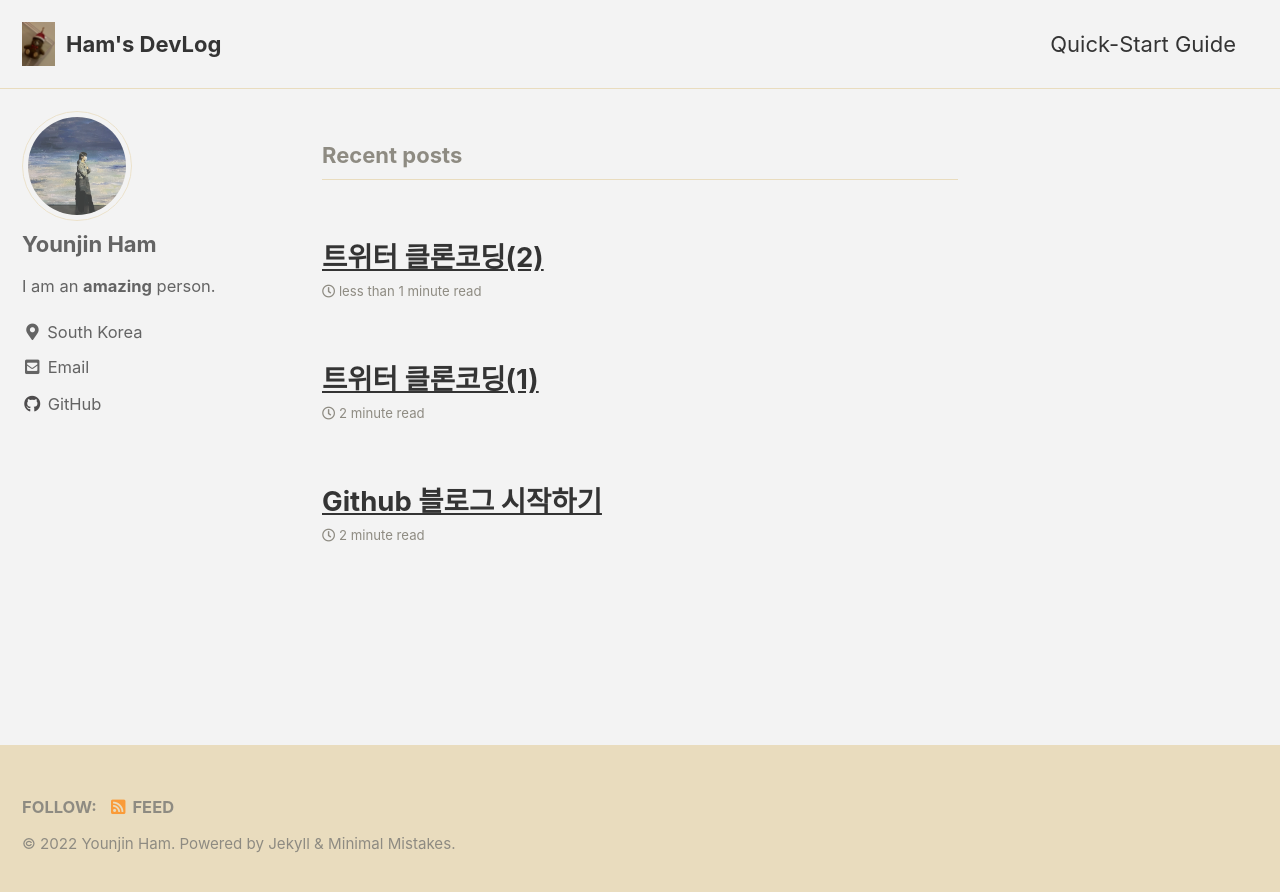
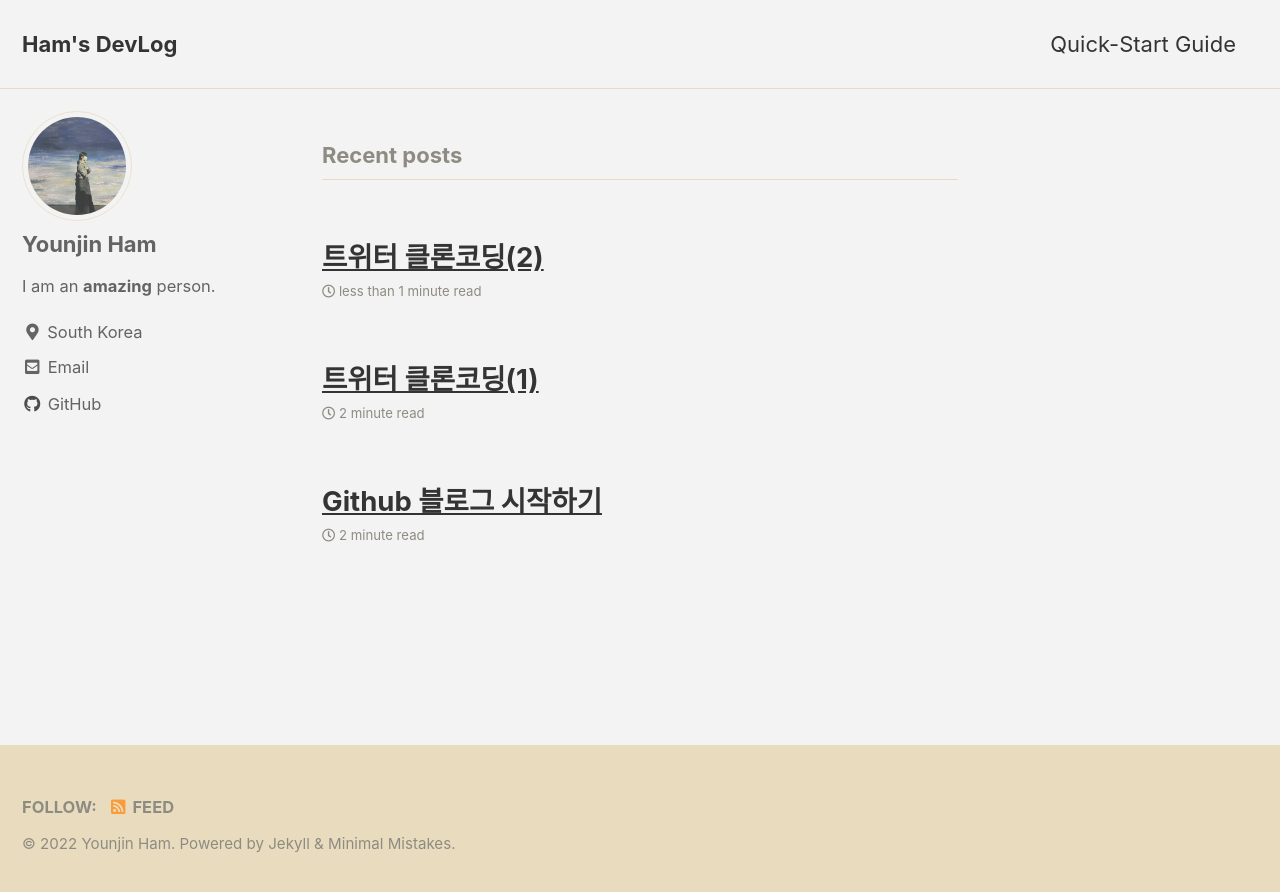
Before and after one commit to YounJ00/YounJ00.github.io, a Jekyll site: the page built from index.html, in a window 1280 px wide. Shown: the top 892 px of the page. Built offline with Jekyll 4.4.1, drawn with Linux system fonts in a browser that asks for light colours; cached includes are drawn as plain includes; the list of posts is cut into pages by our own code.

Commit message:
logo change

```diff
--- a/_config.yml
+++ b/_config.yml
@@ -25,7 +25,7 @@
 baseurl                  : "" # the subpath of your site, e.g. "/blog"
 repository               : # GitHub username/repo-name e.g. "mmistakes/minimal-mistakes"
 teaser                   : "" # path of fallback teaser image, e.g. "/assets/images/500x300.png"
-logo                     : "/assets/images/logo.jpg" # path of logo image to display in the masthead, e.g. "/assets/images/88x88.png"
+logo                     : "" # path of logo image to display in the masthead, e.g. "/assets/images/88x88.png"
 masthead_title           : # overrides the website title displayed in the masthead, use " " for no title
 # breadcrumbs            : false # true, false (default)
 words_per_minute         : 200
```
